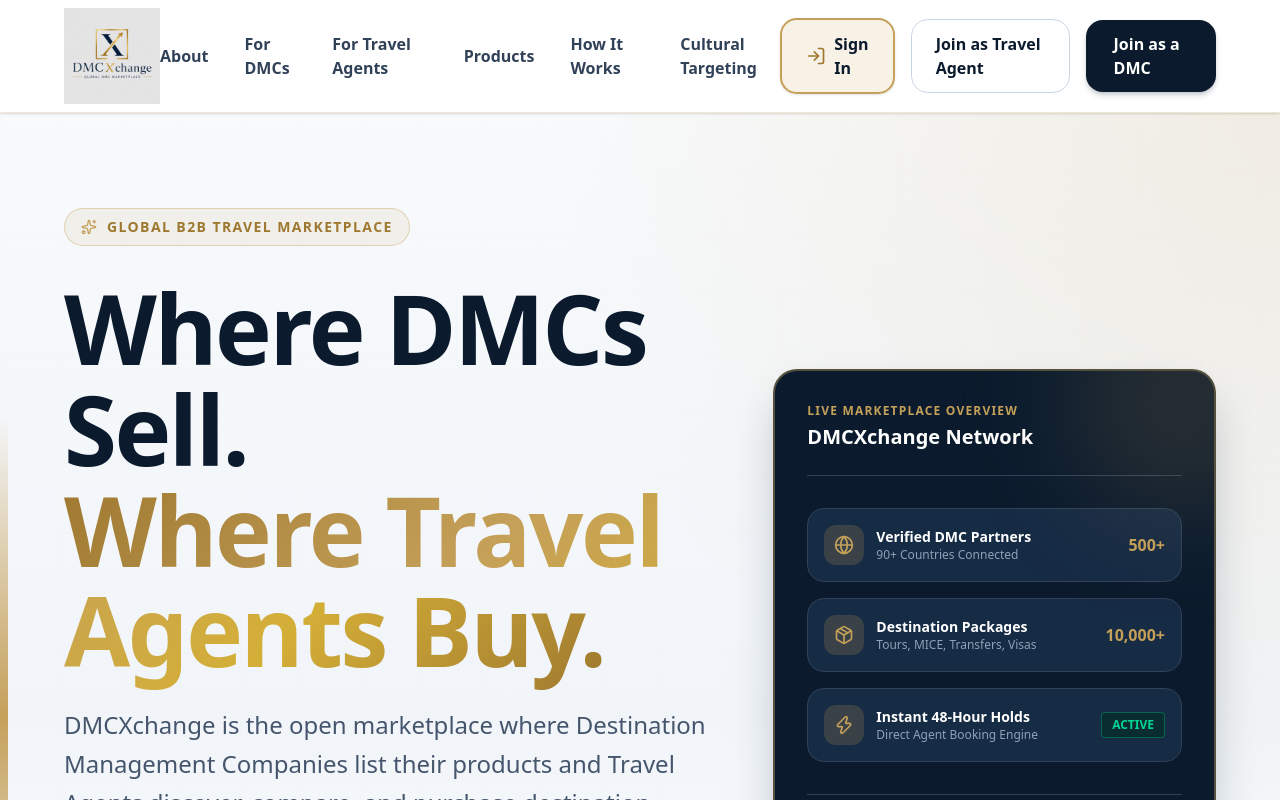
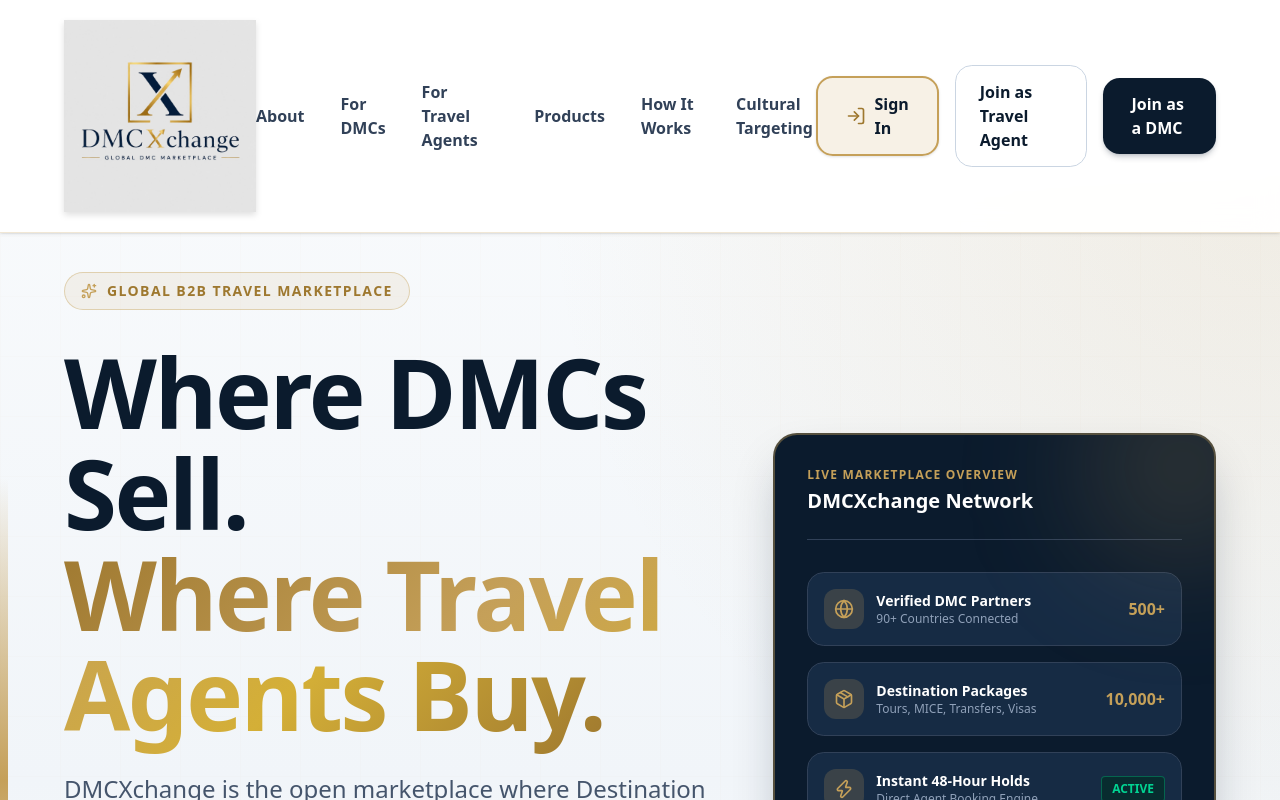
Before and after one commit to jatin1978-jb/dmchub, a Next.js app: page / in a window 1280 px wide. Shown: the top 800 px of the page. Built offline with nearby package versions, Linux system fonts and the light colour scheme.

Commit message:
enlarge-original-logo-image-dimensions

```diff
--- a/src/app/page.tsx
+++ b/src/app/page.tsx
@@ -36,10 +36,10 @@
       {/* Header / Navbar */}
       <header className="fixed top-0 left-0 right-0 z-50 transition-all duration-300 border-b border-[#C5A059]/25 bg-white/95 backdrop-blur-md shadow-sm">
         <div className="w-full max-w-[1650px] mx-auto px-4 sm:px-8 lg:px-16">
-          <div className="flex items-center justify-between h-20 sm:h-24 lg:h-28">
-            {/* Logo */}
-            <Link href="/" className="flex items-center shrink-0 py-2">
-              <Logo size="lg" darkNav={false} />
+          <div className="flex items-center justify-between min-h-[110px] lg:min-h-[135px] py-3 sm:py-4">
+            {/* Prominent Large Logo */}
+            <Link href="/" className="flex items-center shrink-0 py-1">
+              <Logo size="lg" />
             </Link>
 
             {/* Desktop Navigation Links */}
@@ -64,35 +64,32 @@
               </a>
             </nav>
 
-            {/* Action Buttons - SIGN IN ALWAYS VISIBLE ON ALL SCREENS */}
+            {/* Action Buttons - SIGN IN ALWAYS VISIBLE */}
             <div className="flex items-center gap-3 sm:gap-4">
-              {/* Prominent Sign In Button - ALWAYS VISIBLE */}
               <Link
                 href="/auth/login"
-                className="inline-flex items-center gap-2 text-sm sm:text-base font-bold text-[#0B1B2D] bg-[#C5A059]/15 border-2 border-[#C5A059] hover:bg-[#C5A059] hover:text-[#0B1B2D] px-4 sm:px-6 py-2.5 sm:py-3 rounded-xl transition-all duration-150 shadow-sm"
+                className="inline-flex items-center gap-2 text-base font-bold text-[#0B1B2D] bg-[#C5A059]/15 border-2 border-[#C5A059] hover:bg-[#C5A059] hover:text-[#0B1B2D] px-5 sm:px-7 py-3 sm:py-3.5 rounded-xl transition-all duration-150 shadow-sm"
               >
-                <LogIn className="w-4 h-4 sm:w-5 sm:h-5 text-[#9E782F] shrink-0" />
+                <LogIn className="w-5 h-5 text-[#9E782F] shrink-0" />
                 <span>Sign In</span>
               </Link>
 
-              {/* Registration Buttons - Visible on MD and up */}
               <Link
                 href="/auth/register/agent"
-                className="hidden md:inline-flex text-sm sm:text-base font-bold px-5 sm:px-6 py-2.5 sm:py-3 rounded-xl border border-slate-300 text-[#0B1B2D] hover:bg-slate-100 transition-all duration-150"
+                className="hidden md:inline-flex text-base font-bold px-6 py-3 sm:py-3.5 rounded-xl border border-slate-300 text-[#0B1B2D] hover:bg-slate-100 transition-all duration-150"
               >
                 Join as Travel Agent
               </Link>
               <Link
                 href="/auth/register/dmc"
-                className="hidden lg:inline-flex text-sm sm:text-base font-bold px-6 sm:px-7 py-2.5 sm:py-3 rounded-xl bg-[#0B1B2D] text-white hover:bg-[#162B44] shadow-md shadow-[#0B1B2D]/20 transition-all duration-150"
+                className="hidden lg:inline-flex text-base font-bold px-7 py-3 sm:py-3.5 rounded-xl bg-[#0B1B2D] text-white hover:bg-[#162B44] shadow-md shadow-[#0B1B2D]/20 transition-all duration-150"
               >
                 Join as a DMC
               </Link>
 
-              {/* Mobile Menu Toggle Button */}
               <button
                 onClick={() => setMobileMenuOpen(!mobileMenuOpen)}
-                className="xl:hidden p-2.5 rounded-xl border border-slate-200 text-[#0B1B2D] hover:bg-slate-100 transition-colors"
+                className="xl:hidden p-3 rounded-xl border border-slate-200 text-[#0B1B2D] hover:bg-slate-100 transition-colors"
                 aria-label="Toggle Navigation Menu"
               >
                 {mobileMenuOpen ? <X className="w-6 h-6" /> : <Menu className="w-6 h-6" />}
@@ -117,14 +114,14 @@
               <Link
                 href="/auth/register/agent"
                 onClick={() => setMobileMenuOpen(false)}
-                className="w-full text-center text-base font-bold py-3 rounded-xl border-2 border-[#C5A059] text-[#0B1B2D]"
+                className="w-full text-center text-base font-bold py-3.5 rounded-xl border-2 border-[#C5A059] text-[#0B1B2D]"
               >
                 Join as Travel Agent
               </Link>
               <Link
                 href="/auth/register/dmc"
                 onClick={() => setMobileMenuOpen(false)}
-                className="w-full text-center text-base font-bold py-3 rounded-xl bg-[#0B1B2D] text-white shadow-md"
+                className="w-full text-center text-base font-bold py-3.5 rounded-xl bg-[#0B1B2D] text-white shadow-md"
               >
                 Join as a DMC Supplier
               </Link>
@@ -134,10 +131,10 @@
       </header>
 
       {/* Main Content */}
-      <div className="pt-24 lg:pt-28">
+      <div className="pt-32 sm:pt-36 lg:pt-44">
         <main>
           {/* Hero Section */}
-          <section className="relative min-h-[90vh] flex flex-col justify-center overflow-hidden bg-gradient-to-b from-[#F8FAFC] via-[#F1F5F9] to-white py-16 lg:py-24" aria-label="Hero">
+          <section className="relative min-h-[85vh] flex flex-col justify-center overflow-hidden bg-gradient-to-b from-[#F8FAFC] via-[#F1F5F9] to-white py-16 lg:py-24" aria-label="Hero">
             {/* Subtle Grid overlay */}
             <svg aria-hidden="true" className="absolute inset-0 w-full h-full pointer-events-none opacity-40" xmlns="http://www.w3.org/2000/svg">
               <defs>
@@ -798,7 +795,7 @@
         <div className="w-full max-w-[1650px] mx-auto px-6 sm:px-10 lg:px-16">
           <div className="grid grid-cols-1 md:grid-cols-2 lg:grid-cols-5 gap-12 mb-16">
             <div className="lg:col-span-2">
-              <Link href="/" className="inline-block mb-6 rounded-2xl bg-white p-2.5 shadow-md">
+              <Link href="/" className="inline-block mb-6 rounded-2xl bg-white p-3 shadow-md">
                 <Logo size="lg" />
               </Link>
               <p className="text-sm text-slate-400 leading-relaxed max-w-md">
--- a/src/components/Logo.tsx
+++ b/src/components/Logo.tsx
@@ -12,17 +12,17 @@
   size = 'md',
 }: LogoProps) {
   const heightMap = {
-    sm: 'h-10 sm:h-12',
-    md: 'h-14 sm:h-16',
-    lg: 'h-20 sm:h-24',
-    xl: 'h-28 sm:h-36',
+    sm: 'h-16 sm:h-20',
+    md: 'h-24 sm:h-32',
+    lg: 'h-36 sm:h-44 lg:h-48',
+    xl: 'h-56 sm:h-72',
   };
 
   return (
     <img
       src="/logo.png"
       alt="DMCXchange - Global DMC Marketplace"
-      className={`${heightMap[size]} w-auto object-contain shrink-0 ${className}`}
+      className={`${heightMap[size]} w-auto object-contain shrink-0 max-w-full drop-shadow-md transition-all ${className}`}
     />
   );
 }
```
Also changed, not shown: 1 other file (tests, documents, lock files or other folders).
